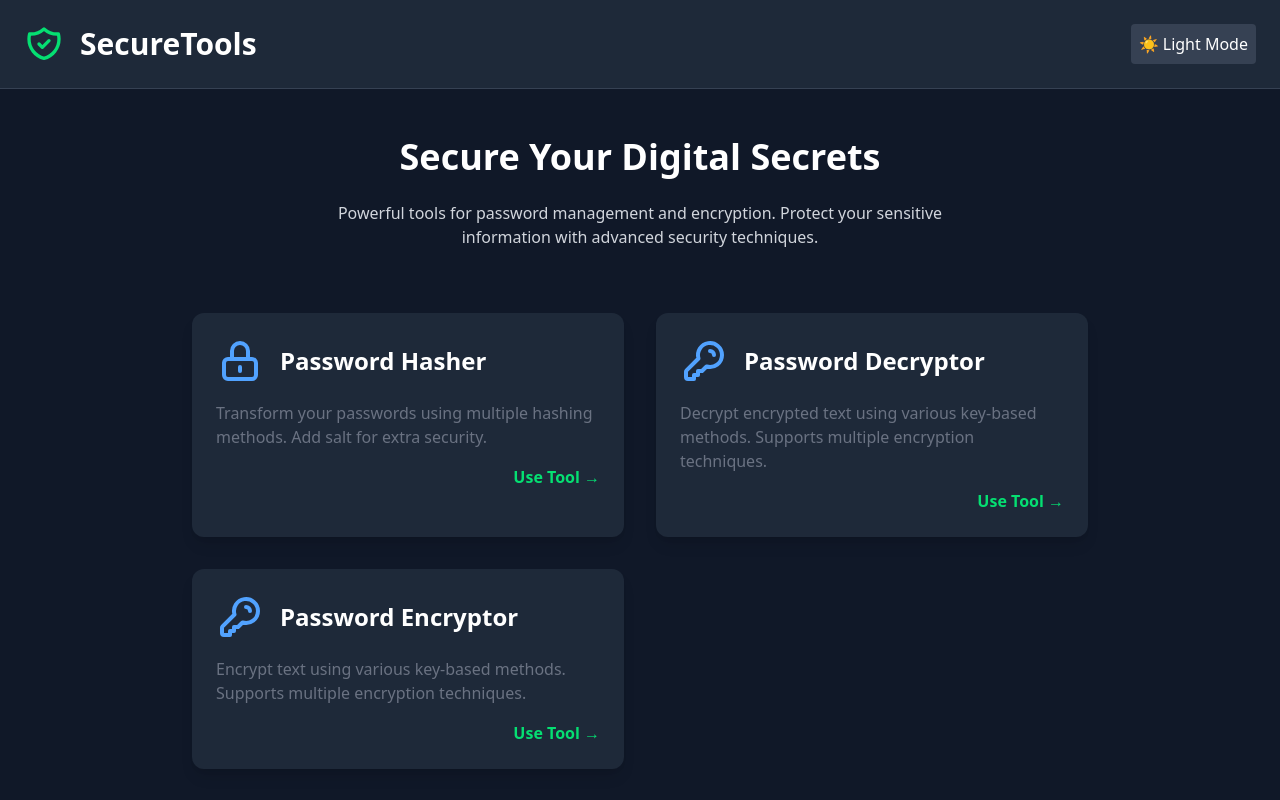
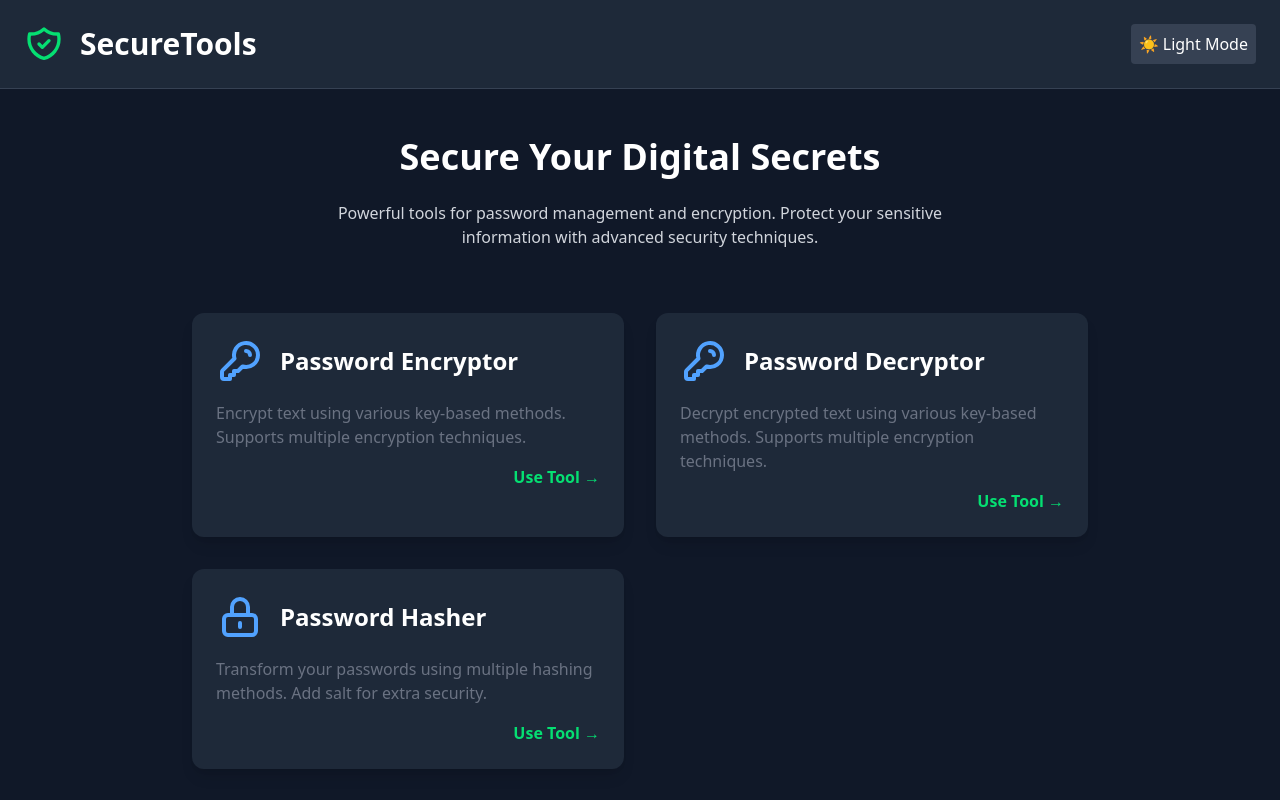
Before and after one commit to Chakibceran22/passowrd-manager-app, a React (Vite) app: page / in a window 1280 px wide. Shown: the top 800 px of the page. Built offline with nearby package versions, Linux system fonts and the light colour scheme.

Commit message:
fixing some ui

```diff
--- a/src/componenets/LandingPage.jsx
+++ b/src/componenets/LandingPage.jsx
@@ -9,8 +9,7 @@ const SecurityLandingPage = () => {
   const FeatureCard = ({ icon: Icon, title, description, route }) => (
     <div
       onClick={() => navigate(route)}
-      className={`cursor-pointer transform transition-all duration-300 hover:scale-105 p-6 rounded-xl shadow-lg space-y-4 ${
-        isDarkMode
+      className={`cursor-pointer transform transition-all duration-300 hover:scale-105 p-6 rounded-xl shadow-lg space-y-4 ${isDarkMode
           ? 'bg-gray-800 hover:bg-gray-700 text-white'
           : 'bg-white hover:bg-gray-100 text-black'
         }`}
@@ -21,8 +20,7 @@ const SecurityLandingPage = () => {
       </div>
       <p className="text-gray-500">{description}</p>
       <div className="text-right">
-        <span className={`font-semibold ${
-          isDarkMode
+        <span className={`font-semibold ${isDarkMode
             ? 'text-green-400 hover:text-green-300'
             : 'text-green-600 hover:text-green-500'
           }`}>
@@ -33,27 +31,23 @@ const SecurityLandingPage = () => {
   );
 
   return (
-    <div className={`min-h-screen ${
-      isDarkMode
+    <div className={`min-h-screen ${isDarkMode
         ? 'bg-gray-900 text-white'
         : 'bg-gray-100 text-black'
       }`}>
       {/* Header */}
-      <header className={`p-6 flex justify-between items-center ${
-        isDarkMode
+      <header className={`p-6 flex justify-between items-center ${isDarkMode
           ? 'bg-gray-800 border-b border-gray-700'
           : 'bg-white shadow-sm'
         }`}>
         <div className="flex items-center space-x-4">
-          <ShieldIcon className={`w-10 h-10 ${
-            isDarkMode ? 'text-green-400' : 'text-green-600'
+          <ShieldIcon className={`w-10 h-10 ${isDarkMode ? 'text-green-400' : 'text-green-600'
             }`} />
           <h1 className="text-3xl font-bold">SecureTools</h1>
         </div>
         <button
           onClick={() => setIsDarkMode(!isDarkMode)}
-          className={`p-2 rounded flex items-center ${
-            isDarkMode
+          className={`p-2 rounded flex items-center ${isDarkMode
               ? 'bg-gray-700 hover:bg-gray-600 text-white'
               : 'bg-gray-200 hover:bg-gray-300 text-black'
             }`}
@@ -68,8 +62,7 @@ const SecurityLandingPage = () => {
           <h2 className="text-4xl font-bold mb-6">
             Secure Your Digital Secrets
           </h2>
-          <p className={`max-w-2xl mx-auto ${
-            isDarkMode ? 'text-gray-300' : 'text-gray-600'
+          <p className={`max-w-2xl mx-auto ${isDarkMode ? 'text-gray-300' : 'text-gray-600'
             }`}>
             Powerful tools for password management and encryption.
             Protect your sensitive information with advanced security techniques.
@@ -79,11 +72,12 @@ const SecurityLandingPage = () => {
         {/* Feature Grid */}
         <div className="grid md:grid-cols-2 gap-8 max-w-4xl mx-auto">
           <FeatureCard
-            icon={LockIcon}
-            title="Password Hasher"
-            description="Transform your passwords using multiple hashing methods. Add salt for extra security."
-            route="/hash"
+            icon={KeyIcon}
+            title="Password Encryptor"
+            description="Encrypt text using various key-based methods. Supports multiple encryption techniques."
+            route="/encrypt"
           />
+
           <FeatureCard
             icon={KeyIcon}
             title="Password Decryptor"
@@ -91,16 +85,16 @@ const SecurityLandingPage = () => {
             route="/decrypt"
           />
           <FeatureCard
-            icon={KeyIcon}
-            title="Password Encryptor"
-            description="Encrypt text using various key-based methods. Supports multiple encryption techniques."
-            route="/encrypt"
+            icon={LockIcon}
+            title="Password Hasher"
+            description="Transform your passwords using multiple hashing methods. Add salt for extra security."
+            route="/hash"
           />
+
         </div>
 
         {/* Security Warning */}
-        <div className={`mt-16 p-6 rounded-xl text-center ${
-          isDarkMode
+        <div className={`mt-16 p-6 rounded-xl text-center ${isDarkMode
             ? 'bg-red-900 bg-opacity-30 text-red-300'
             : 'bg-red-100 text-red-700'
           }`}>
@@ -114,8 +108,7 @@ const SecurityLandingPage = () => {
       </main>
 
       {/* Footer */}
-      <footer className={`p-6 text-center ${
-        isDarkMode
+      <footer className={`p-6 text-center ${isDarkMode
           ? 'bg-gray-800 border-t border-gray-700'
           : 'bg-white shadow-lg'
         }`}>
--- a/src/componenets/passwordEncryptionPage.jsx
+++ b/src/componenets/passwordEncryptionPage.jsx
@@ -13,7 +13,8 @@ const PasswordEncryptor = () => {
     { value: 'ROT13', label: 'ROT 13', requiresKey: false },
     { value: 'xorCipher', label: 'XOR Cipher', requiresKey: true },
     { value: 'base64', label: 'Base64', requiresKey: false },
-    { value: 'vigenere', label: 'Vigenère Cipher', requiresKey: true }
+    { value: 'vigenere', label: 'Vigenère Cipher', requiresKey: true },
+    { value: 'RSA', label:"RSA" , requiresKey: true}
   ];
 
   const handleEncrypt = () => {
```
Lines whose indentation alone changed are shown as unchanged.
